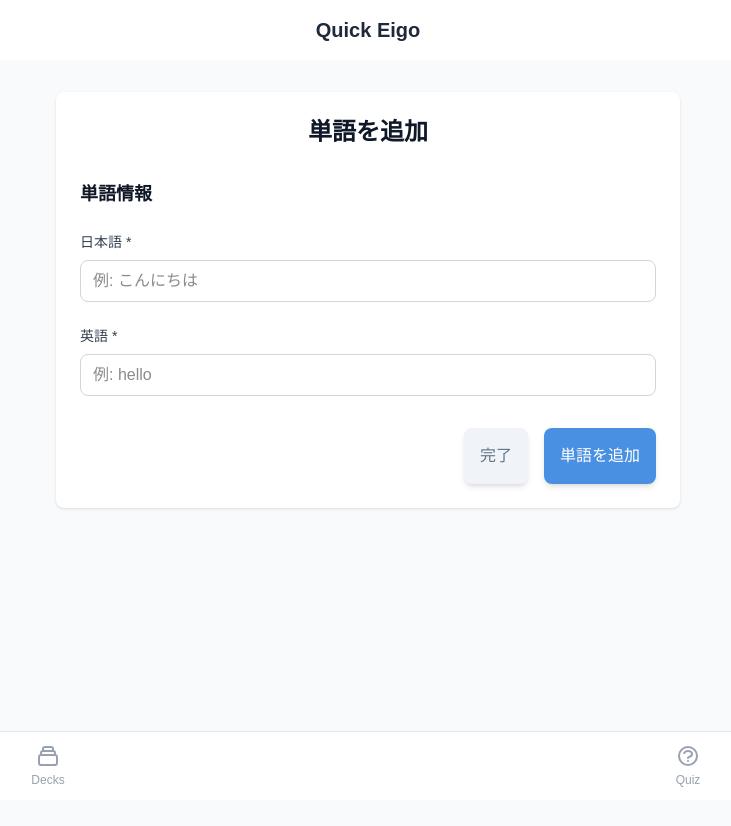
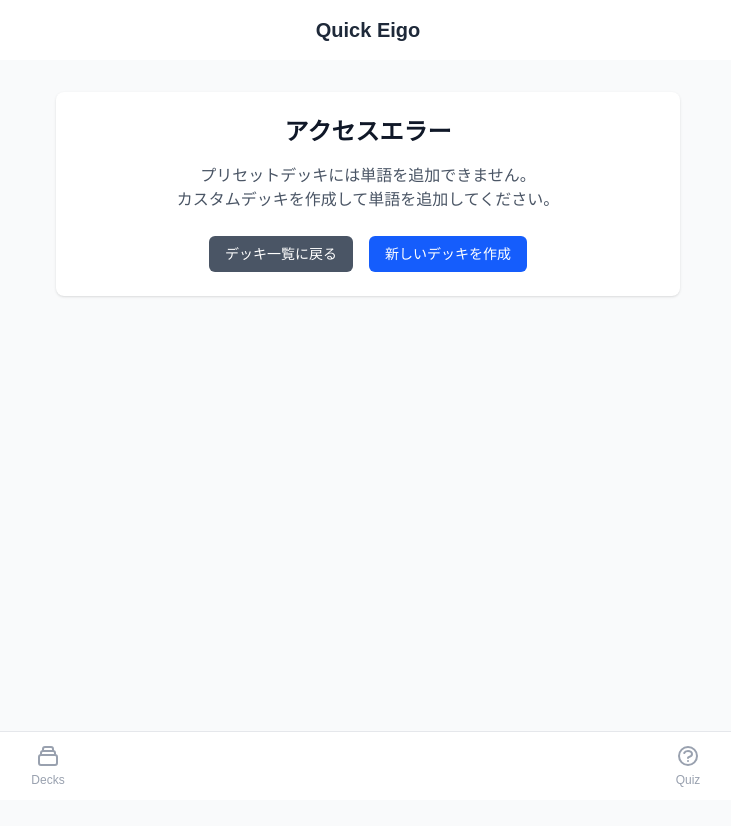
Before and after one commit to Yuji5117/quick-eigo, a Next.js app: page /decks/basic-vocabulary/add-word in a window 1280 px wide. Shown: the top 826 px of the page, without its empty margins (272-1003 px from the left). Built offline with nearby package versions, Linux system fonts and the light colour scheme.

Commit message:
デフォルトのデッキに単語の追加ボタンを非表示にする

```diff
--- a/src/app/decks/[deckId]/add-word/page.tsx
+++ b/src/app/decks/[deckId]/add-word/page.tsx
@@ -1,7 +1,9 @@
 'use client'
 
+import Link from 'next/link'
 import { use } from 'react'
 
+import { WORD_DECKS } from '@/constants/wordDecks'
 import { WordAddForm } from '@/features/decks'
 
 type AddWordPageProps = {
@@ -10,6 +12,40 @@ type AddWordPageProps = {
 
 export default function AddWordPage({ params }: AddWordPageProps) {
   const { deckId } = use(params)
+
+  // プリセットデッキかどうかを判定
+  const isPresetDeck = WORD_DECKS.some(presetDeck => presetDeck.id === deckId)
+
+  if (isPresetDeck) {
+    return (
+      <div className="min-h-screen bg-gray-50">
+        <main className="mx-auto max-w-2xl px-6 py-8">
+          <div className="rounded-lg bg-white p-6 text-center shadow-sm">
+            <h2 className="mb-4 text-2xl font-bold text-gray-900">アクセスエラー</h2>
+            <p className="mb-6 text-gray-600">
+              プリセットデッキには単語を追加できません。
+              <br />
+              カスタムデッキを作成して単語を追加してください。
+            </p>
+            <div className="flex justify-center gap-4">
+              <Link
+                href="/decks"
+                className="inline-flex items-center gap-2 rounded-md bg-gray-600 px-4 py-2 text-sm font-medium text-white hover:bg-gray-700"
+              >
+                デッキ一覧に戻る
+              </Link>
+              <Link
+                href="/decks/create"
+                className="inline-flex items-center gap-2 rounded-md bg-blue-600 px-4 py-2 text-sm font-medium text-white hover:bg-blue-700"
+              >
+                新しいデッキを作成
+              </Link>
+            </div>
+          </div>
+        </main>
+      </div>
+    )
+  }
 
   return (
     <div className="min-h-screen bg-gray-50">
--- a/src/app/decks/page.tsx
+++ b/src/app/decks/page.tsx
@@ -127,6 +127,7 @@ export default function DecksPage() {
                       View
                     </Link>
 
+                    {isUserDeck && (
                       <Link
                         href={`/decks/${deck.id}/add-word`}
                         className="flex items-center gap-1 rounded-md bg-gray-100 px-3 py-2 text-sm text-gray-700 hover:bg-gray-200"
@@ -146,6 +147,7 @@ export default function DecksPage() {
                         </svg>
                         Add words
                       </Link>
+                    )}
                   </div>
 
                   {isUserDeck && (
```
Lines whose indentation alone changed are shown as unchanged.
